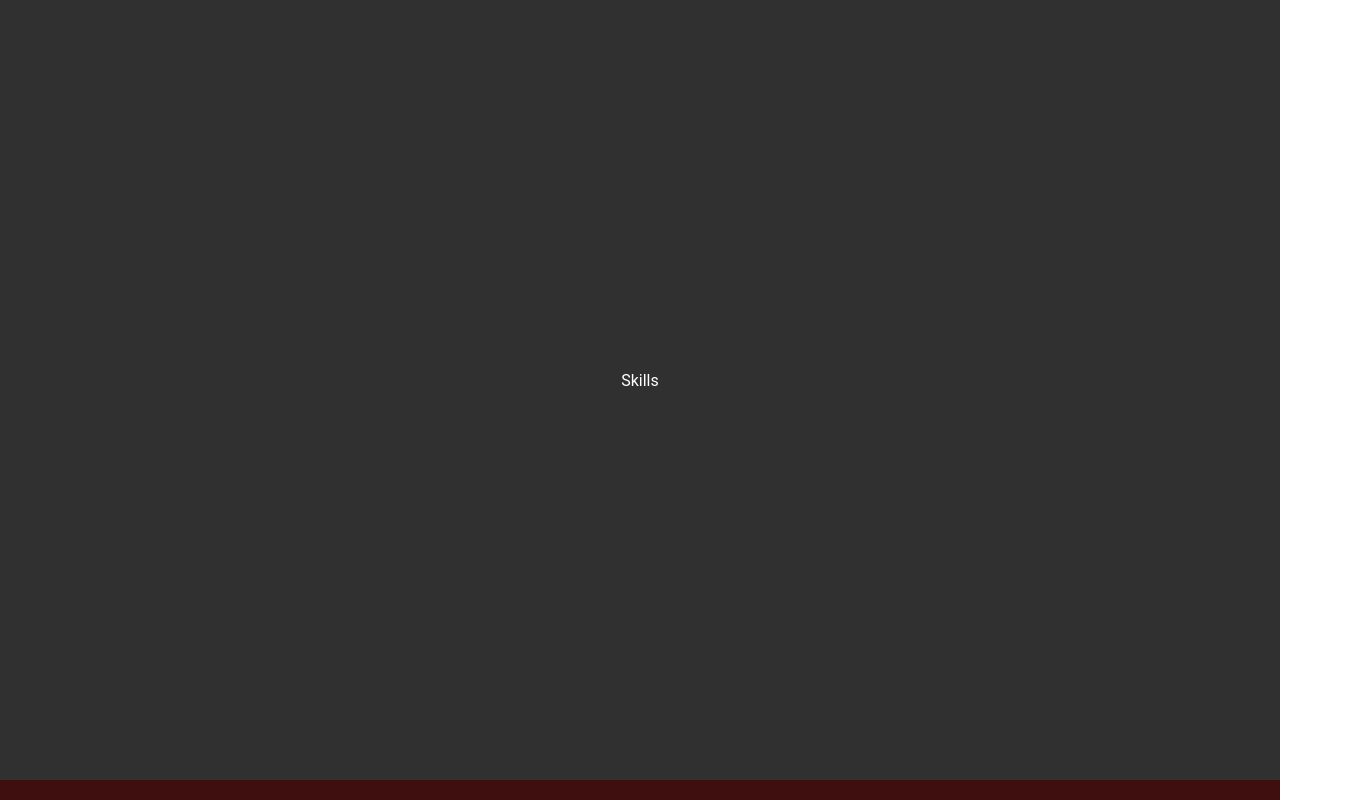
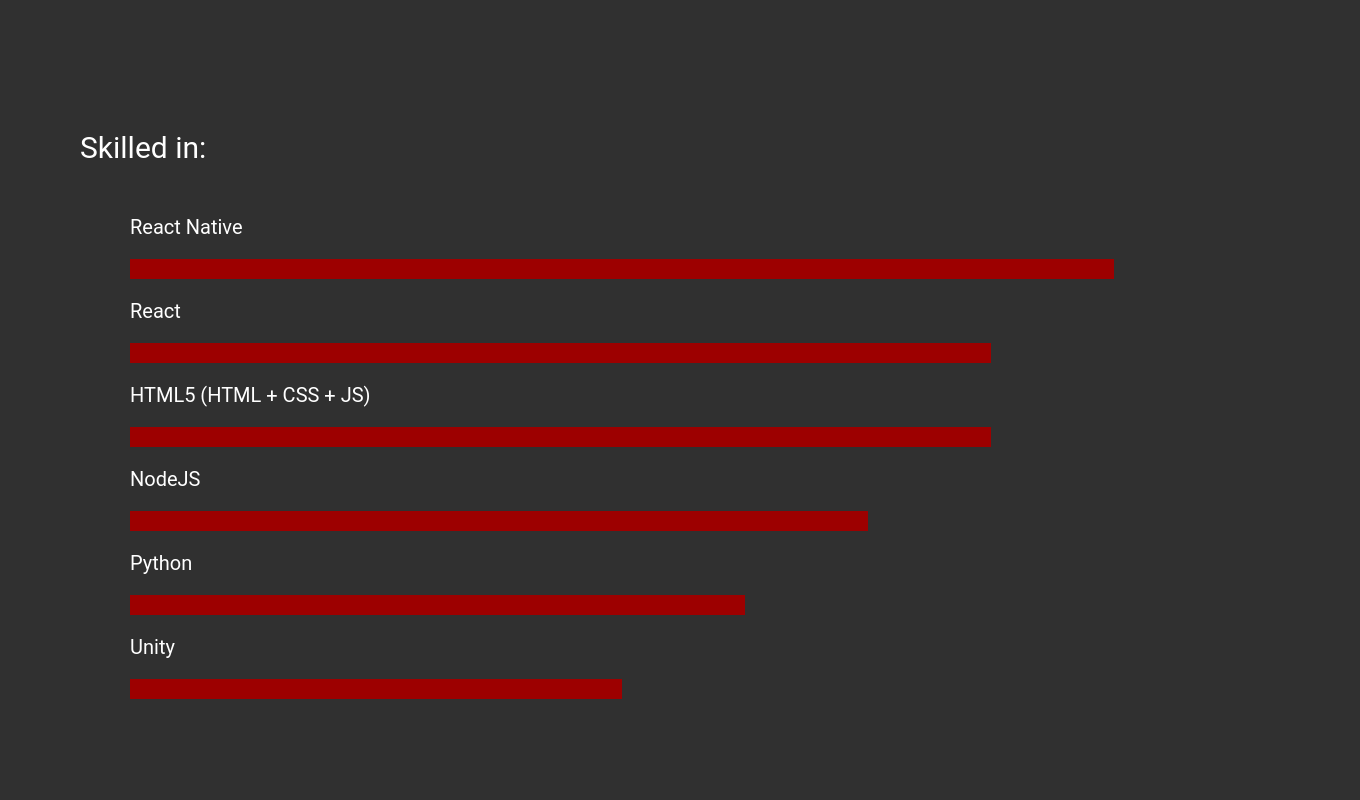
Before and after one commit to AlejandroALopez/studyWebpage, a React app: page / in a window 1280 px wide. Shown: the part 1620-2420 px from the top of the page, 1360 px wide, since content can reach past the window. Built offline with nearby package versions, Linux system fonts and the light colour scheme.

Commit message:
pdf + skill bar started

```diff
--- a/src/pages/landingPage/index.js
+++ b/src/pages/landingPage/index.js
@@ -42,7 +42,7 @@
             {' '}
             and I am a
             {' '}
-            <span>Software Developer</span>
+            <span>Full-Stack Developer</span>
           </p>
           <div className="intro-buttons-container">
             <button type="button" className="intro-button">
@@ -65,7 +65,33 @@
         </div>
       </div>
       <div className="skills" id="skills">
-        Skills
+        <p className="skills-title">Skilled in:</p>
+        <div className="skills-list">
+          <div>
+            <p className="skills-tech">React Native</p>
+            <div className="skills-bar" id="p80" />
+          </div>
+          <div>
+            <p className="skills-tech">React</p>
+            <div className="skills-bar" id="p70" />
+          </div>
+          <div>
+            <p className="skills-tech">HTML5 (HTML + CSS + JS)</p>
+            <div className="skills-bar" id="p70" />
+          </div>
+          <div>
+            <p className="skills-tech">NodeJS</p>
+            <div className="skills-bar" id="p60" />
+          </div>
+          <div>
+            <p className="skills-tech">Python</p>
+            <div className="skills-bar" id="p50" />
+          </div>
+          <div>
+            <p className="skills-tech">Unity</p>
+            <div className="skills-bar" id="p40" />
+          </div>
+        </div>
       </div>
       <div className="work" id="work">
         Work
--- a/src/pages/landingPage/style.scss
+++ b/src/pages/landingPage/style.scss
@@ -1,11 +1,9 @@
-@import '../../constants/variables.scss';
-
 .landingPage-container {
   display: flex;
   flex-direction: column;
   margin: 0 auto;
 
-  color: $white;
+  color: #ffffff;
   font-family: 'Roboto', sans-serif;
 
   .landingPage-header {
@@ -13,6 +11,7 @@
     flex-direction: row;
     justify-content: space-between;
     align-items: center;
+    background-color: #000000;
 
     font-size: 20px;
 
@@ -48,7 +47,7 @@
     width: 100%;
     height: 100vh;
 
-    background-color: $black;
+    background-color: #000000;
 
     .homepage-image {
       width: 30vw;
@@ -115,12 +114,49 @@
   }
   .skills {
     display: flex;
-    justify-content: center;
-    align-items: center;
+    flex-direction: column;
+    padding-top: 15vh;
+    padding-left: 10vh;
     width: 100%;
     height: 100vh;
 
     background-color: #303030;
+
+    .skills-title {
+      font-size: 30px;
+    }
+    .skills-tech {
+      font-size: 20px;
+    }
+    .skills-list {
+      margin-left: 50px;
+
+      .skills-bar {
+        height: 20px;
+        background-color: #9d0000;
+      }
+      #p80 {
+        width: 80%;
+      }
+      #p70 {
+        width: 70%;
+      }
+      #p60 {
+        width: 60%;
+      }
+      #p50 {
+        width: 50%;
+      }
+      #p40 {
+        width: 40%;
+      }
+      #p30 {
+        width: 30%;
+      }
+      #p20 {
+        width: 20%;
+      }
+    }
   }
   .work {
     display: flex;
```
Also changed, not shown: src/assets/abstract-dark-grey-metallic-cyber-pattern-on-black-design-modern-technology-futuristic-background-illustration-vector.jpeg (added), 1 other file.
